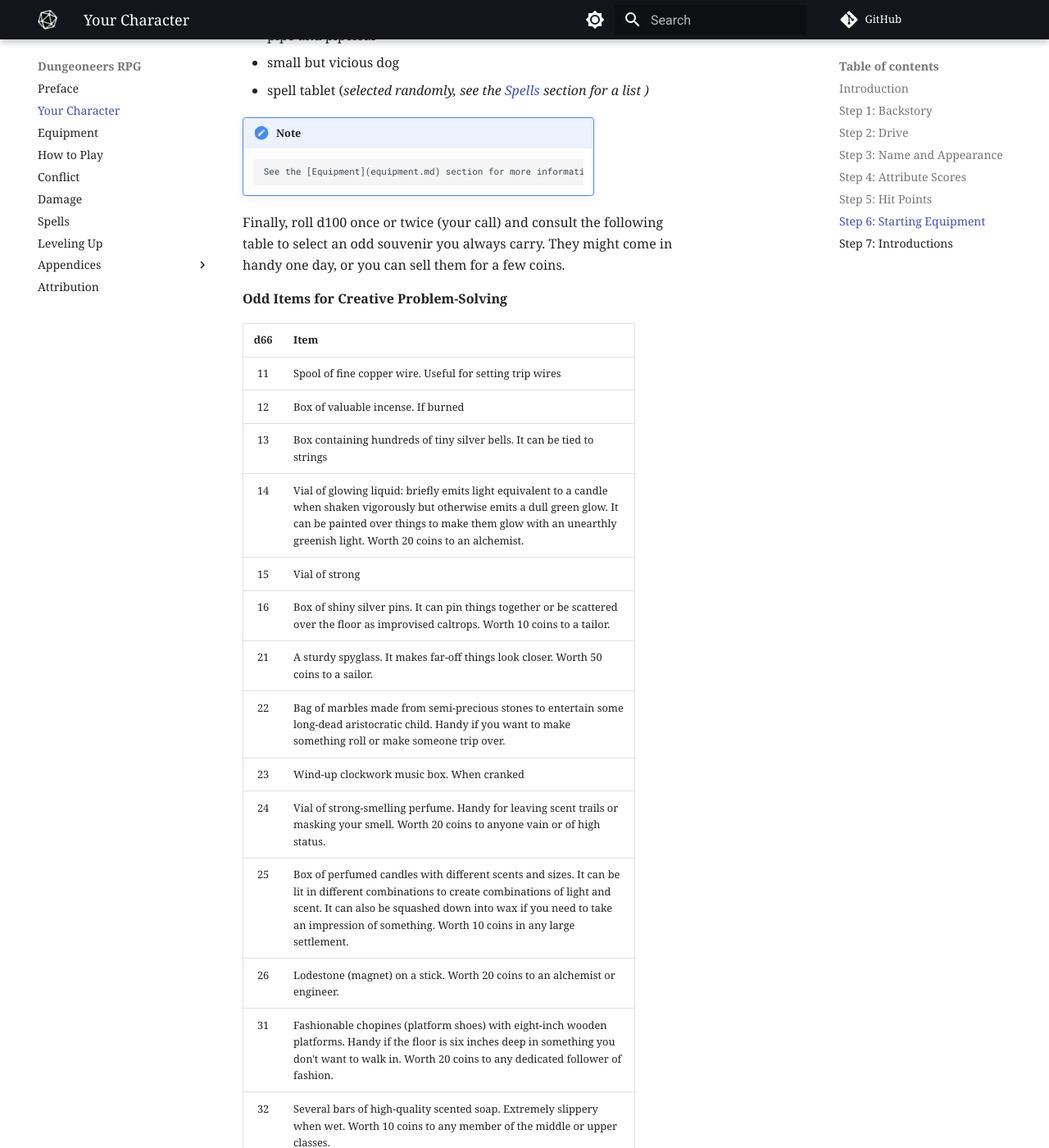
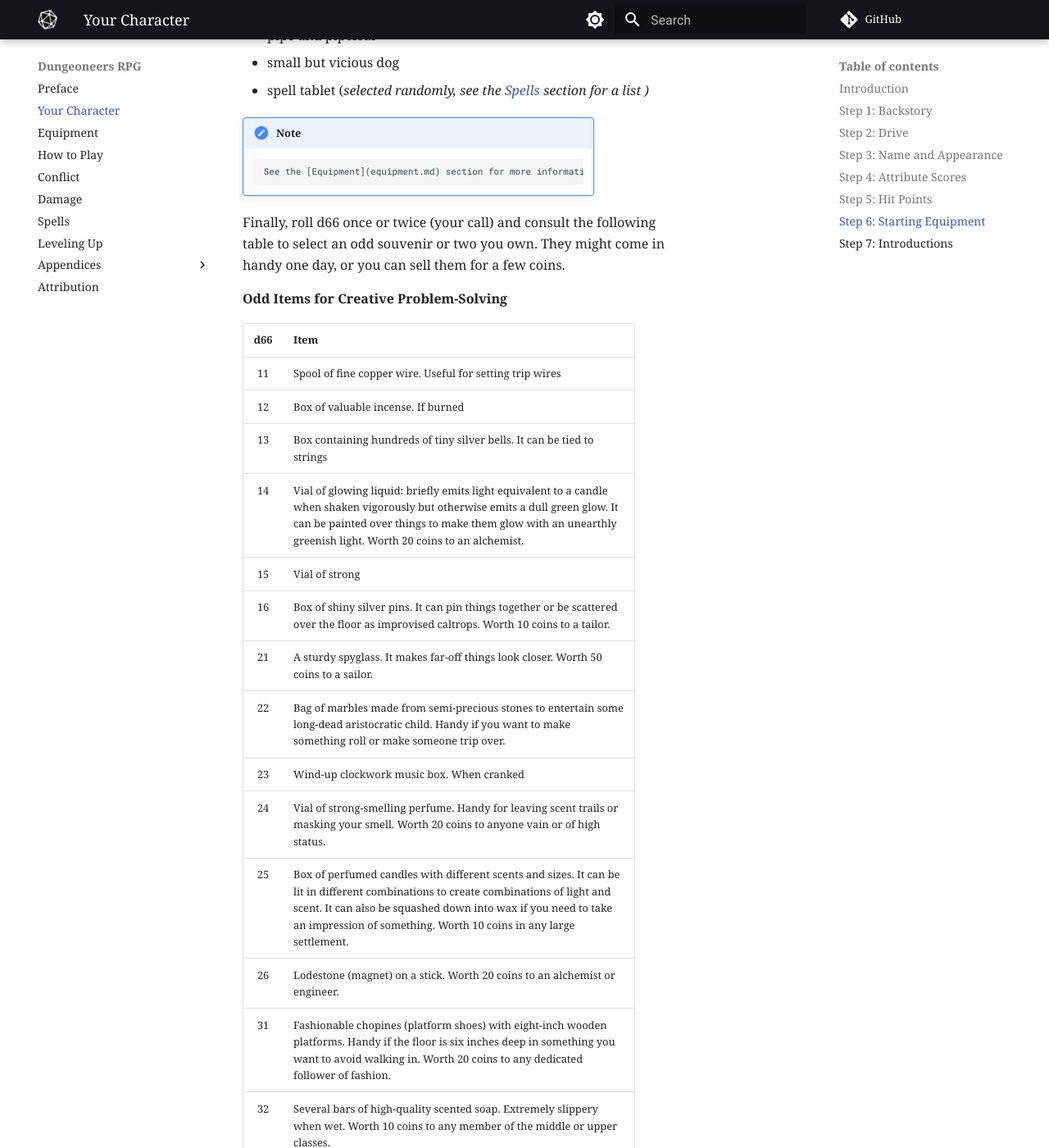
Before and after one commit to joemoose/dungeoneers.d20, an MkDocs documentation site: the page built from docs/character.md, in a window 1280 px wide and 1400 px high, scrolled down 7218 px. Shown: the whole window at 82% size. Built offline with MkDocs 1.6.1 and Material for MkDocs 9.7.7, drawn with Linux system fonts in a browser that asks for light colours; comment, search, counter and statistics services are not loaded; some of the changed text lies outside the part shown.

Commit message:
Update character.md

```diff
--- a/docs/character.md
+++ b/docs/character.md
@@ -203,7 +203,7 @@ Choose **three** more items from the following list. You may choose an item more
 
 		See the [Equipment](equipment.md) section for more information on your gear.
 
-Finally, roll d100 once or twice (your call) and consult the following table to select an odd souvenir you always carry. They might come in handy one day, or you can sell them for a few coins.
+Finally, roll d66 once or twice (your call) and consult the following table to select an odd souvenir or two you own. They might come in handy one day, or you can sell them for a few coins.
 
 **Odd Items for Creative Problem-Solving**
 
@@ -221,7 +221,7 @@ Finally, roll d100 once or twice (your call) and consult the following table to
 | 24 | Vial of strong-smelling perfume. Handy for leaving scent trails or masking your smell. Worth 20 coins to anyone vain or of high status. |
 | 25 | Box of perfumed candles with different scents and sizes. It can be lit in different combinations to create combinations of light and scent. It can also be squashed down into wax if you need to take an impression of something. Worth 10 coins in any large settlement. |
 | 26 | Lodestone (magnet) on a stick. Worth 20 coins to an alchemist or engineer. |
-| 31 | Fashionable chopines (platform shoes) with eight-inch wooden platforms. Handy if the floor is six inches deep in something you don't want to walk in. Worth 20 coins to any dedicated follower of fashion. |
+| 31 | Fashionable chopines (platform shoes) with eight-inch wooden platforms. Handy if the floor is six inches deep in something you want to avoid walking in. Worth 20 coins to any dedicated follower of fashion. |
 | 32 | Several bars of high-quality scented soap. Extremely slippery when wet. Worth 10 coins to any member of the middle or upper classes. |
 | 33 | A deck of marked cards and a pair of loaded dice |
 | 34 | Bag of strong spice. Stir it into food for a murderously hot meal |
```
Also changed, not shown: other parts of docs/character.md (+1 -1 lines).
